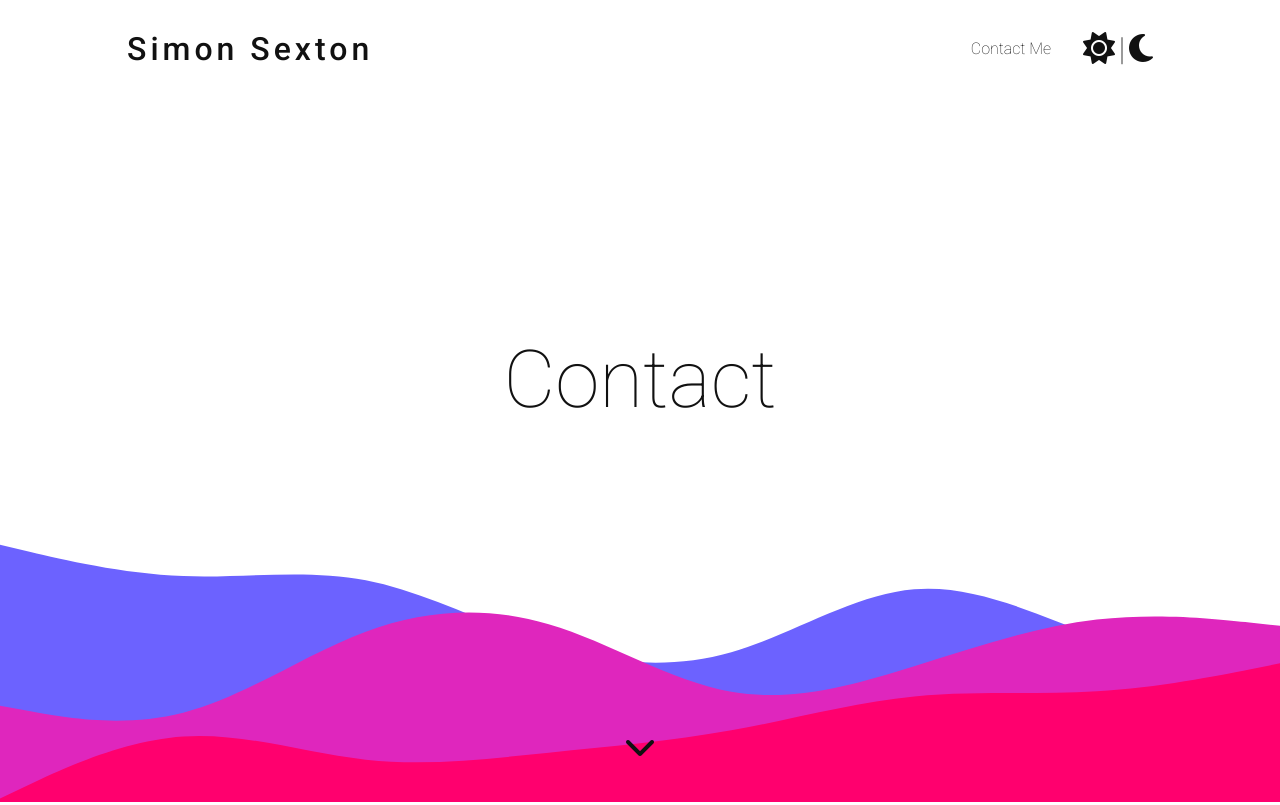
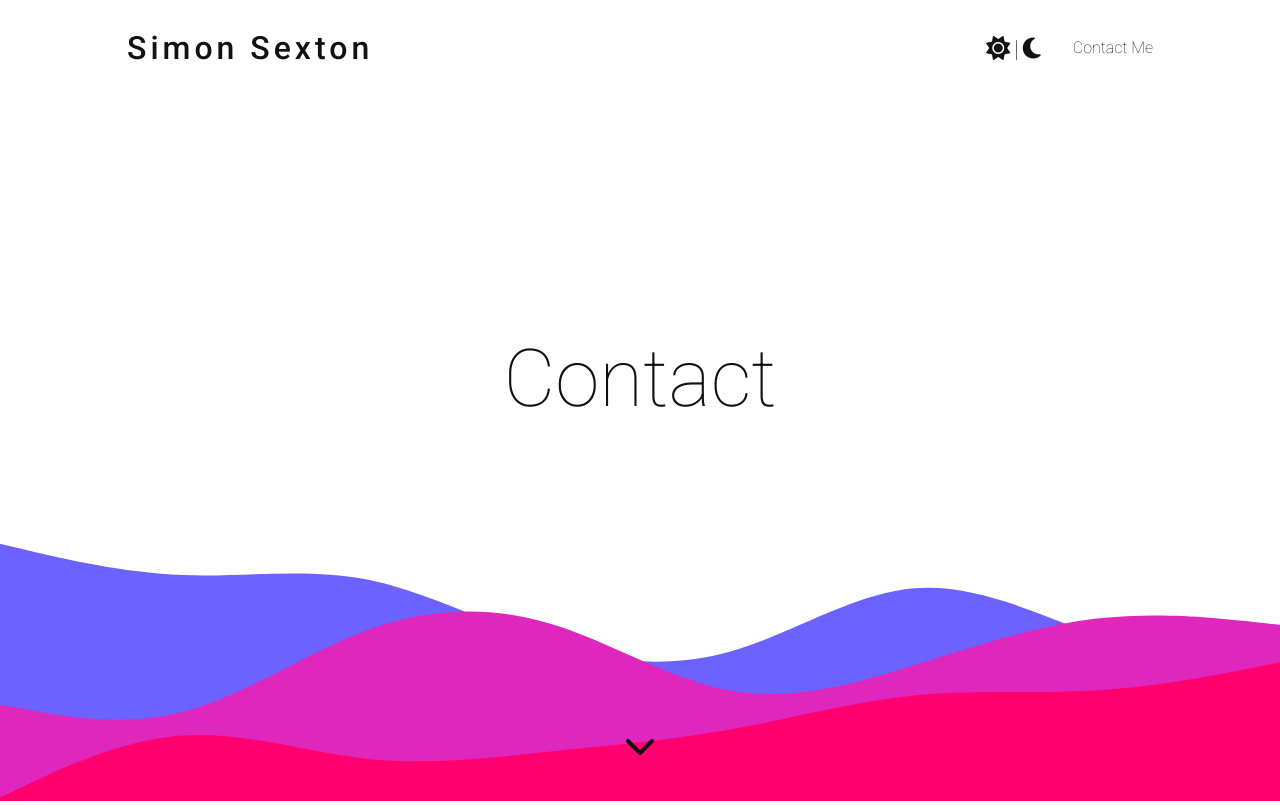
Before and after one commit to Wotsits/simonsexton, a plain HTML site: page contact.html in a window 1280 px wide. Shown: the top 805 px of the page. Drawn offline with Linux system fonts and the light colour scheme.

Commit message:
feat: relocate the dark/light toggle

```diff
--- a/contact.html
+++ b/contact.html
@@ -55,22 +55,23 @@
           </div>
           <div id="header-right">
             <nav id="nav-menu">
+              <div id="dark-light-switch-container">
+                <i
+                  class="fa-solid fa-sun dark-light-switch clickable purple-on-hover"
+                  onclick="selectLightMode()"
+                ></i>
+                <span class="dark-light-switch">|</span>
+                <i
+                  class="fa-solid fa-moon dark-light-switch clickable purple-on-hover"
+                  onclick="selectDarkMode()"
+                ></i>
+              </div>
               <!-- <li><a href="index.html">Home</a></li> -->
               <!-- <li><a href="about.html">About</a></li>
               <li><a href="portfolio.html">Portfolio</a></li>
               <li><a href="blog.html">Blog</a></li> -->
               <li><a href="contact.html">Contact Me</a></li>
-              <div id="dark-light-switch-container">
-                <i
-                  class="fa-solid fa-sun dark-light-switch"
-                  onclick="selectLightMode()"
-                ></i>
-                <span class="dark-light-switch">|</span>
-                <i
-                  class="fa-solid fa-moon dark-light-switch"
-                  onclick="selectDarkMode()"
-                ></i>
-              </div>
+
             </nav>
 
             <div id="burger" onclick="openCloseNav()">
--- a/css/style.css
+++ b/css/style.css
@@ -107,6 +107,14 @@ button {
     opacity: 0;
 }
 
+.clickable {
+    cursor: pointer;
+}
+
+.purple-on-hover:hover {
+    color: var(--first-color);
+}
+
 /* HEADER */
 
 header {
@@ -147,7 +155,7 @@ header {
 }
 
 .dark-light-switch {
-    font-size: 2rem;
+    font-size: 1.5rem;
 }
 
 #burger {
@@ -446,7 +454,7 @@ footer {
 .contact-details-text p {
     margin: 0;
     margin-bottom: 1rem;
-    font-size: 2rem;
+    font-size: 1.5rem;
 }
 
 .contact-details-text i {
```
Also changed, not shown: index.html (+12 -11 lines).
